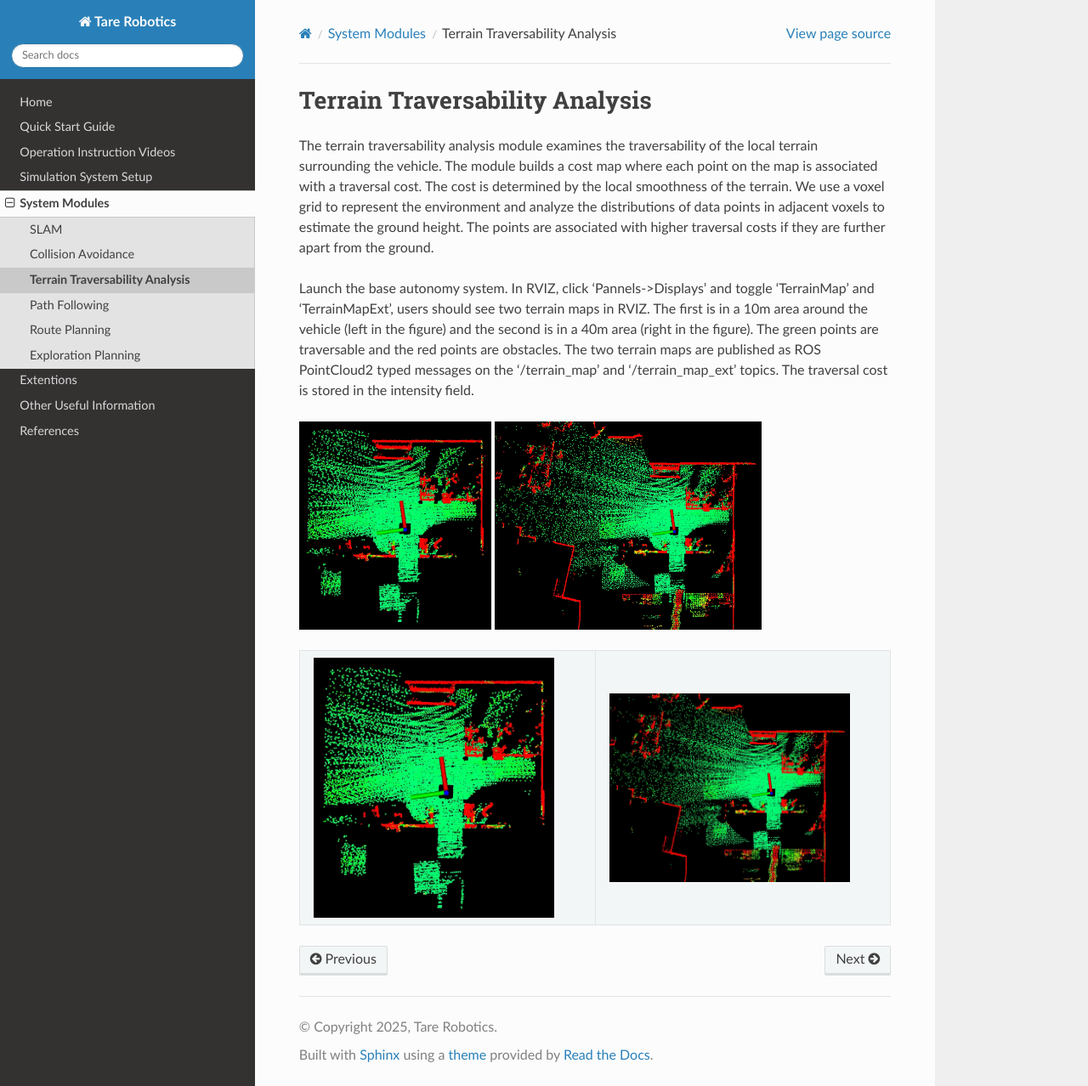
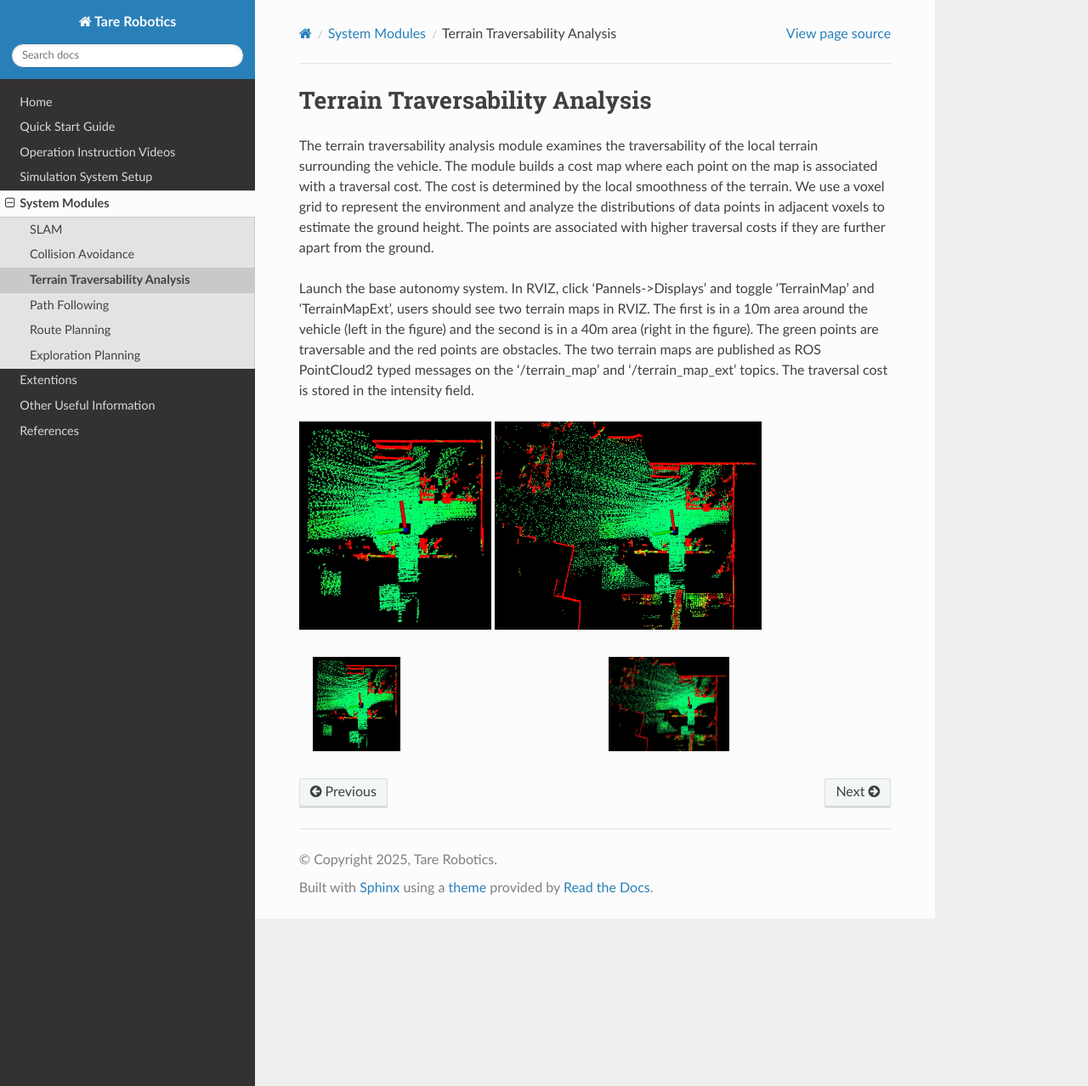
Before and after one commit to caochao39/tarerobotics, a Sphinx documentation site: the page built from docs/source/system_modules/terrain_traversability_analysis.rst, in a window 1280 px wide and 1278 px high. Shown: the whole window at 85% size. Built offline with Sphinx 7.4.7 and the Read the Docs theme 3.1.0, drawn with Linux system fonts in a browser that asks for light colours.

Commit message:
adjust figure spacing

```diff
--- /dev/null
+++ b/docs/source/_static/custom.css
@@ -0,0 +1,7 @@
+table.no-border,
+table.no-border td,
+table.no-border th {
+    border: none !important;
+    background: none !important;
+    box-shadow: none !important;
+}
--- a/docs/source/conf.py
+++ b/docs/source/conf.py
@@ -72,3 +72,6 @@ html_theme = "sphinx_rtd_theme"
 # relative to this directory. They are copied after the builtin static files,
 # so a file named "default.css" will overwrite the builtin "default.css".
 html_static_path = ["_static"]
+html_css_files = [
+    'custom.css',
+]
--- a/docs/source/system_modules/terrain_traversability_analysis.rst
+++ b/docs/source/system_modules/terrain_traversability_analysis.rst
@@ -20,6 +20,6 @@ Launch the base autonomy system. In RVIZ, click 'Pannels->Displays' and toggle '
    :class: no-border
 
    * - .. image:: ../images/image1.jpg
-         :width: 90%
+         :width: 32.5%
      - .. image:: ../images/image13.jpg
-         :width: 90%
+         :width: 45%
```
